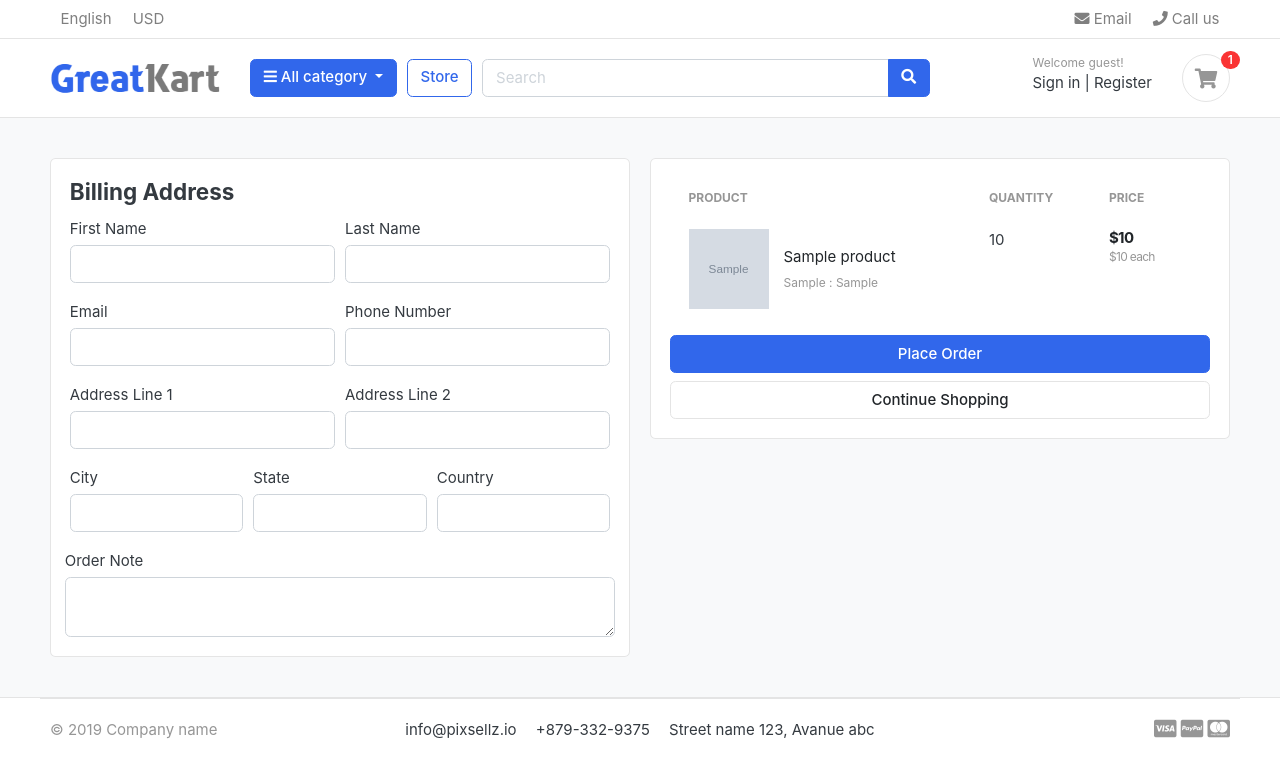
After one commit to swadiqsdq/superkart-django, a Django app: template templates/store/checkout.html in a window 1280 px wide. The commit adds this page. Shown: the top 778 px of the page. Run offline with Django 3.2, Linux system fonts and the light colour scheme; the template is opened without the code that fills it: most values are stand-ins (such as "Sample title", 1, 10 or a date in 2020); grey boxes marked "Sample" are stand-in pictures; some libraries are stand-ins or nearby versions; some web fonts are replaced.

Commit message:
hanled cart and checkout page for the loged in user

```diff
--- a/carts/models.py
+++ b/carts/models.py
@@ -1,4 +1,7 @@
+from django.contrib.auth.models import User
 from django.db import models
+
+from accounts.models import Account
 from store.models import Product, Variation
 
 
@@ -11,9 +14,10 @@ class Cart(models.Model):
         return self.cart_id
 
 class CartItem(models.Model):
+    user = models.ForeignKey(Account,on_delete=models.CASCADE,null=True)
     product = models.ForeignKey(Product,on_delete=models.CASCADE)
     variation = models.ManyToManyField(Variation,blank=True)
-    cart = models.ForeignKey(Cart,on_delete=models.CASCADE)
+    cart = models.ForeignKey(Cart,on_delete=models.CASCADE,null=True)
     quantity = models.IntegerField()
     is_active = models.BooleanField(default=True)
 
--- a/carts/urls.py
+++ b/carts/urls.py
@@ -6,4 +6,6 @@ urlpatterns = [
     path('add_cart/<int:product_id>/',views.add_cart,name='add_cart'),
     path('remove_cart/<int:product_id>/<int:cart_item_id>/',views.remove_cart,name='remove_cart'),
     path('remove_cart_item/<int:product_id>/<int:cart_item_id>/',views.remove_cart_item,name='remove_cart_item'),
+
+    path('checkout/', views.checkout, name='checkout'),
 ]
--- a/templates/store/cart.html
+++ b/templates/store/cart.html
@@ -98,7 +98,7 @@
 				<p class="text-center mb-3">
 					<img src="{% static './images/misc/payments.png' %}" height="26">
 				</p>
-				<a href="./place-order.html" class="btn btn-primary btn-block"> Checkout </a>
+				<a href="{% url 'checkout' %}" class="btn btn-primary btn-block"> Checkout </a>
 				<a href="{% url 'store' %}" class="btn btn-light btn-block">Continue Shopping</a>
 			</div> <!-- card-body.// -->
 			</div> <!-- card.// -->
--- /dev/null
+++ b/templates/store/checkout.html
@@ -0,0 +1,130 @@
+{% extends 'base.html' %}
+{% load static %}
+{% block content %}
+<section class="section-content padding-y bg">
+<div class="container">
+
+<!-- ============================ COMPONENT 1 ================================= -->
+
+	<div class="row">
+	<aside class="col-lg-6">
+	<div class="card">
+        <div class="card-body">
+            <h4 class="card-title">Billing Address</h4>
+            <form action="" method="POST">
+                {% csrf_token %}
+                <div class="form-row">
+                    <div class="col form-group">
+                        <label for="">First Name</label>
+                        <input type="text" class="form-control" name="first_name" required>
+                    </div>
+                    <div class="col form-group">
+                        <label for="">Last Name</label>
+                        <input type="text" class="form-control" name="last_name" required>
+                    </div>
+                </div>
+                <div class="form-row">
+                    <div class="col form-group">
+                        <label for="">Email</label>
+                        <input type="email" class="form-control" name="email" required>
+                    </div>
+                    <div class="col form-group">
+                        <label for="">Phone Number</label>
+                        <input type="text" class="form-control" name="phone" required>
+                    </div>
+                </div>
+                <div class="form-row">
+                    <div class="col form-group">
+                        <label for="">Address Line 1</label>
+                        <input type="text" class="form-control" name="address_line_1" required>
+                    </div>
+                    <div class="col form-group">
+                        <label for="">Address Line 2</label>
+                        <input type="text" class="form-control" name="address_line_2" >
+                    </div>
+                </div>
+                <div class="form-row">
+                    <div class="col form-group">
+                        <label for="">City</label>
+                        <input type="text" class="form-control" name="city" required>
+                    </div>
+                    <div class="col form-group">
+                        <label for="">State</label>
+                        <input type="text" class="form-control" name="state" required>
+                    </div>
+                    <div class="col form-group">
+                        <label for="">Country</label>
+                        <input type="text" class="form-control" name="country" >
+                    </div>
+                </div>
+                <div class="form-row">
+                    <label for="">Order Note</label>
+                    <textarea name="order_note" rows="2" class="form-control"></textarea>
+                </div>
+        </div>
+	</div> <!-- card.// -->
+
+		</aside> <!-- col.// -->
+		<aside class="col-lg-6">
+
+			<div class="card">
+			<div class="card-body">
+                <table class="table table-borderless table-shopping-cart">
+                <thead class="text-muted">
+                <tr class="small text-uppercase">
+                  <th scope="col">Product</th>
+                  <th scope="col" width="120">Quantity</th>
+                  <th scope="col" width="120">Price</th>
+                </tr>
+                </thead>
+                <tbody>
+                {% for cartItem in cart_items%}
+                <tr>
+                    <td>
+                        <figure class="itemside align-items-center">
+                            <div class="aside"><img src="{{ cartItem.product.image.url }}" class="img-sm"></div>
+                            <figcaption class="info">
+                                <a href="{{ cartItem.product.get_url }}" class="title text-dark">{{ cartItem.product.product_name }}</a>
+                                <p class="text-muted small">
+                                    {% if cartItem.variation.all %}
+                                        {% for item in cartItem.variation.all %}
+                                            {{ item.variation_category | capfirst }} : {{ item.variation_value | capfirst}}<br>
+                                        {% endfor %}
+                                    {% endif %}
+                                </p>
+                            </figcaption>
+                        </figure>
+                    </td>
+                    <td>
+                       <label for="">{{ cartItem.quantity }}</label>
+                    </td>
+                    <td>
+                        <div class="price-wrap">
+                            <var class="price">${{ cartItem.sub_total }}</var>
+                            <small class="text-muted"> ${{ cartItem.product.price }} each </small>
+                        </div> <!-- price-wrap .// -->
+                    </td>
+
+                </tr>
+                {% endfor %}
+                </tbody>
+                </table>
+
+
+                <button type="button" class="btn btn-primary btn-block" name="submit"> Place Order</button>
+ 				<a href="{% url 'store' %}" class="btn btn-light btn-block">Continue Shopping</a>
+                </form>
+			</div> <!-- card-body.// -->
+			</div> <!-- card.// -->
+
+	</aside> <!-- col.// -->
+
+
+	</div> <!-- row.// -->
+
+<!-- ============================ COMPONENT 1 END .// ================================= -->
+
+</div> <!-- container .//  -->
+</section>
+<!-- ========================= SECTION CONTENT END// ========================= -->
+{% endblock %}
```
Also changed, not shown: accounts/views.py (+51 -1 lines), carts/context_processors.py (+6 -3 lines), carts/views.py (+147 -56 lines), carts/migrations/0003_auto_20251227_1245.py (added).
